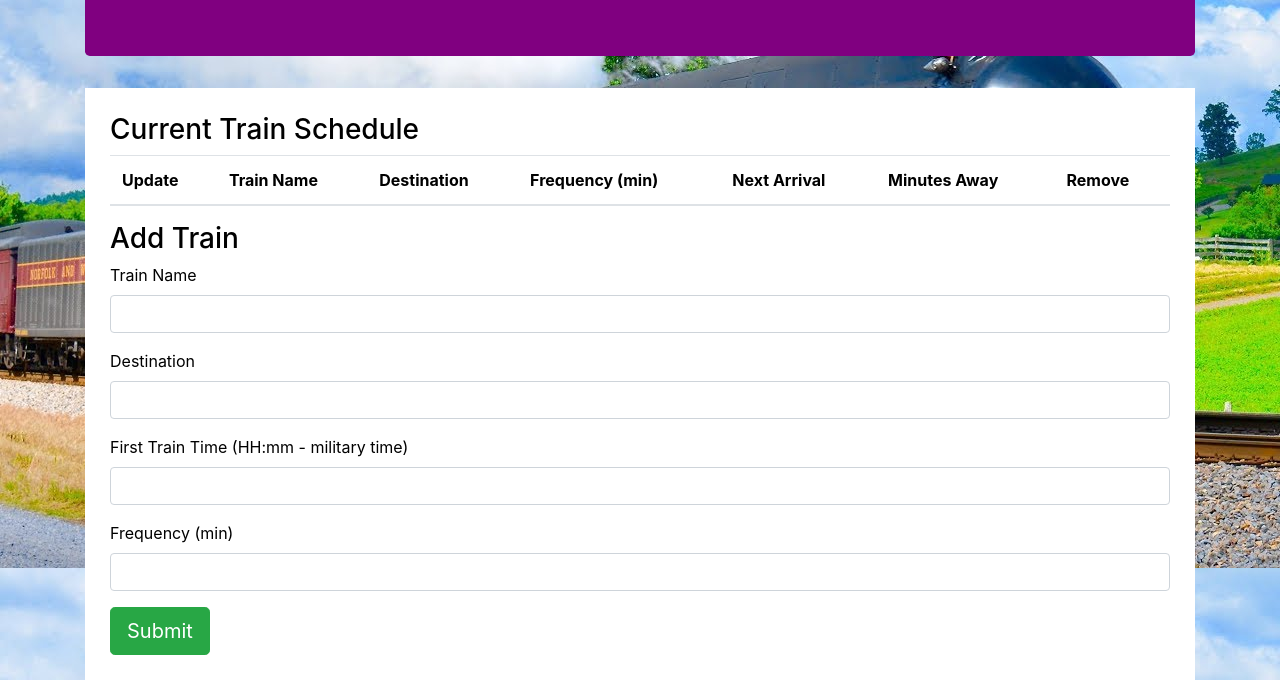
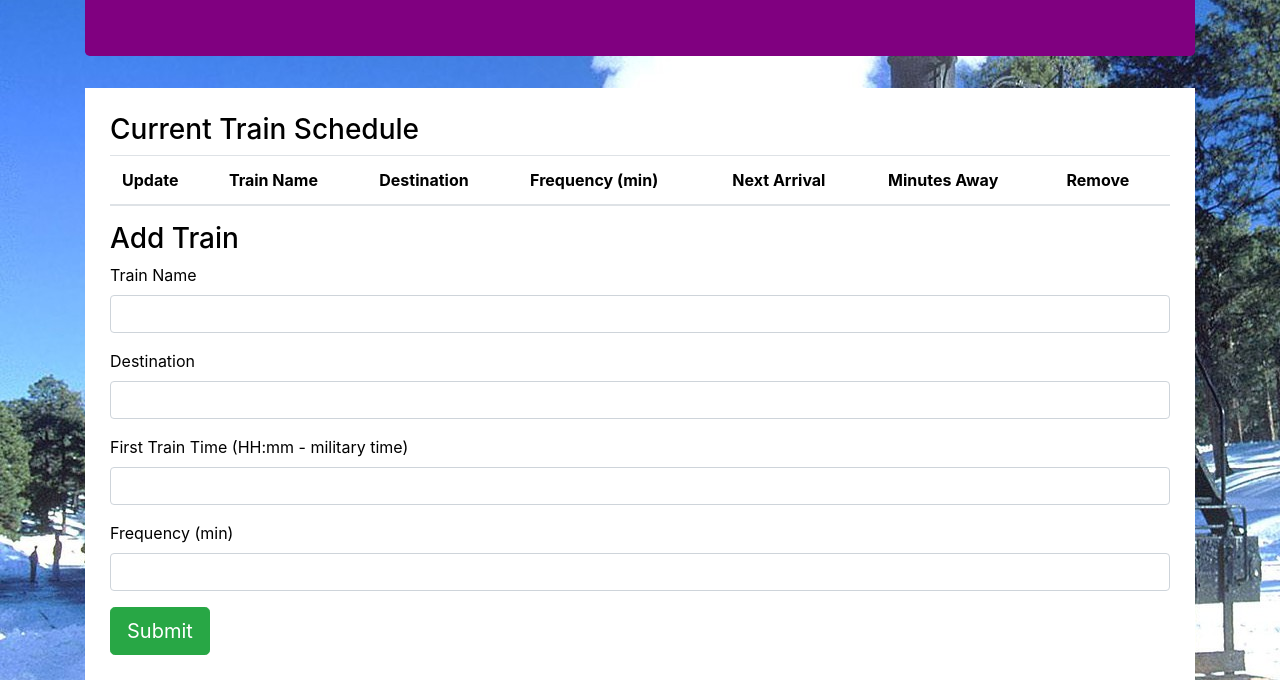
Before and after one commit to Azarch1/trainSchedule, a plain HTML site: page index.html in a window 1280 px wide. Shown: the part 152-832 px from the top of the page. Drawn offline with nearby package versions, Linux system fonts and the light colour scheme; no server answers.

Commit message:
updated html

```diff
--- a/assets/style.css
+++ b/assets/style.css
@@ -4,7 +4,7 @@
 }
 
  body {
-	background-image: url("images/trainImage.jpg");
+	background-image: url("images/trainImage3.jpg");
 	color: white;
 }
  #wrap {
```
Also changed, not shown: assets/images/trainImage3.jpg (added).
